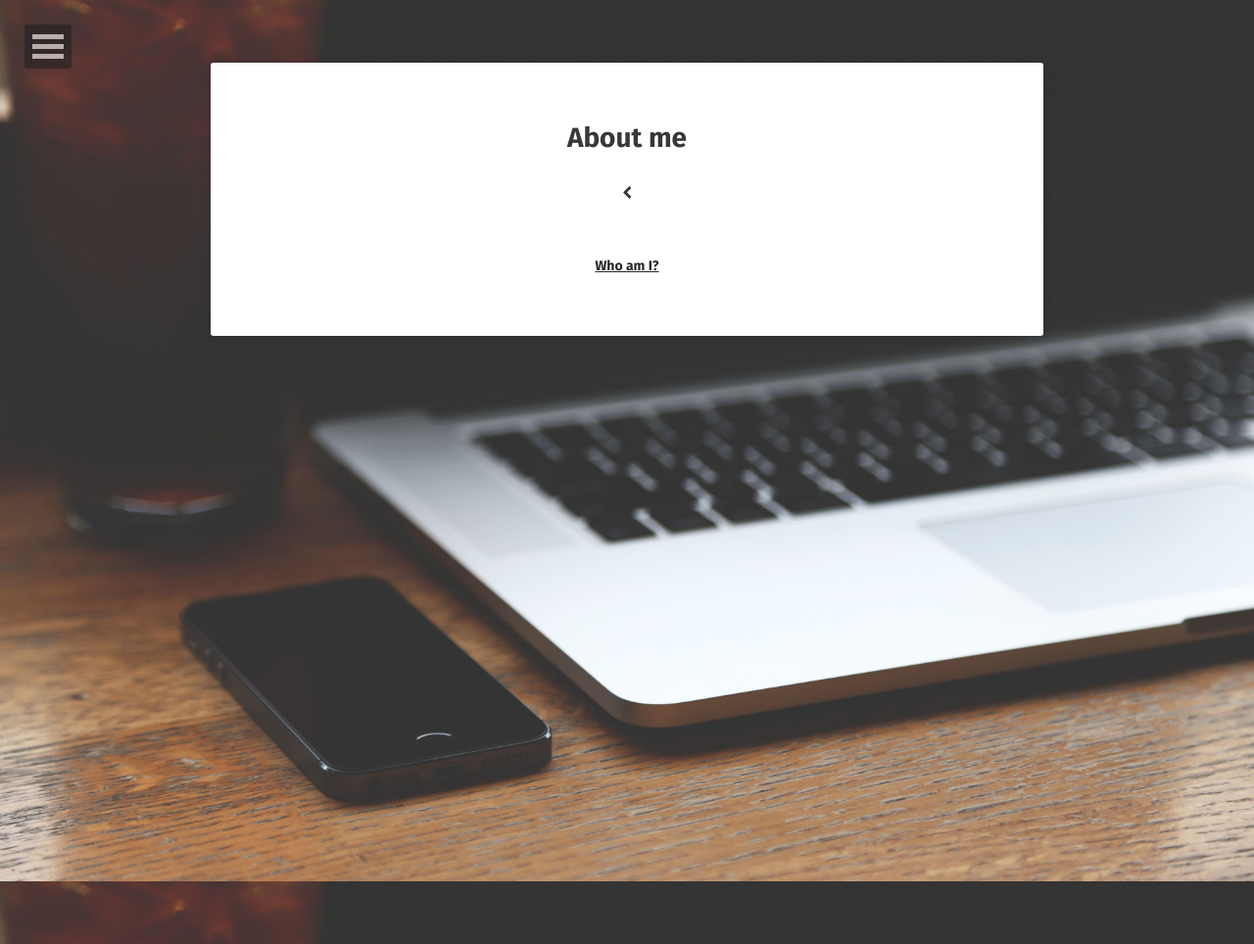
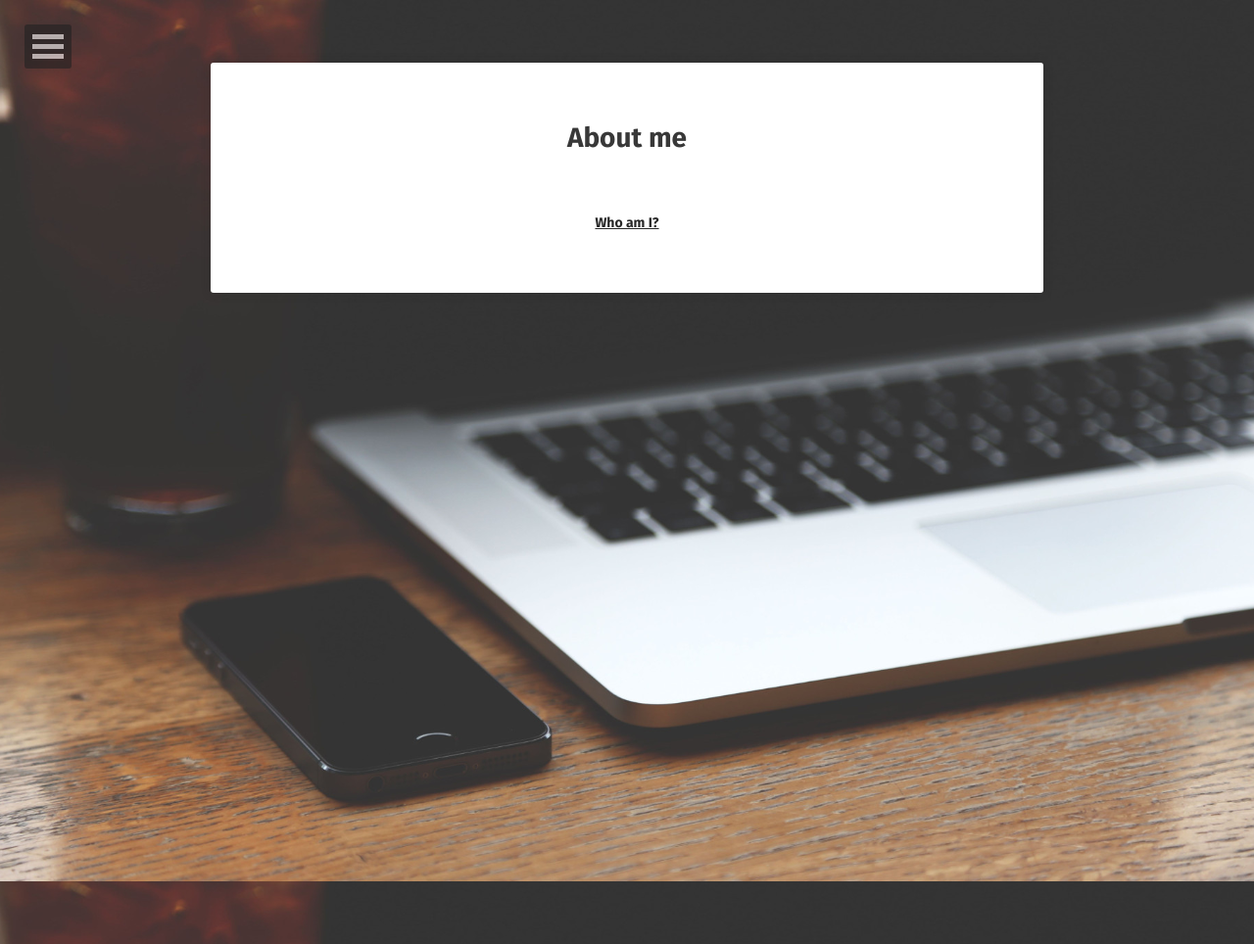
Before and after one commit to andreamin97/andreamin97.github.io, a Jekyll site: the page built from about/index.md, in a window 1280 px wide. Shown: the whole page at 98% size. Built offline with Jekyll 4.4.1, drawn with Linux system fonts in a browser that asks for light colours; some web fonts are replaced.

Commit message:
removed button sign

```diff
--- a/_layouts/page.html
+++ b/_layouts/page.html
@@ -17,8 +17,8 @@ layout: compress
             <div class="content">
                 <div class="post-title {% if page.feature %} feature {% endif %}">
                     <h1>{{ page.title }}</h1>
-                    <!--<a class="btn zoombtn" href="{{site.url}}">-->
-                        <i class="fa fa-chevron-left"></i>
+                    <!--<a class="btn zoombtn" href="{{site.url}}">
+                        <i class="fa fa-chevron-left"></i>-->
                     </a>
                 </div>
                 {{ content }}
```
